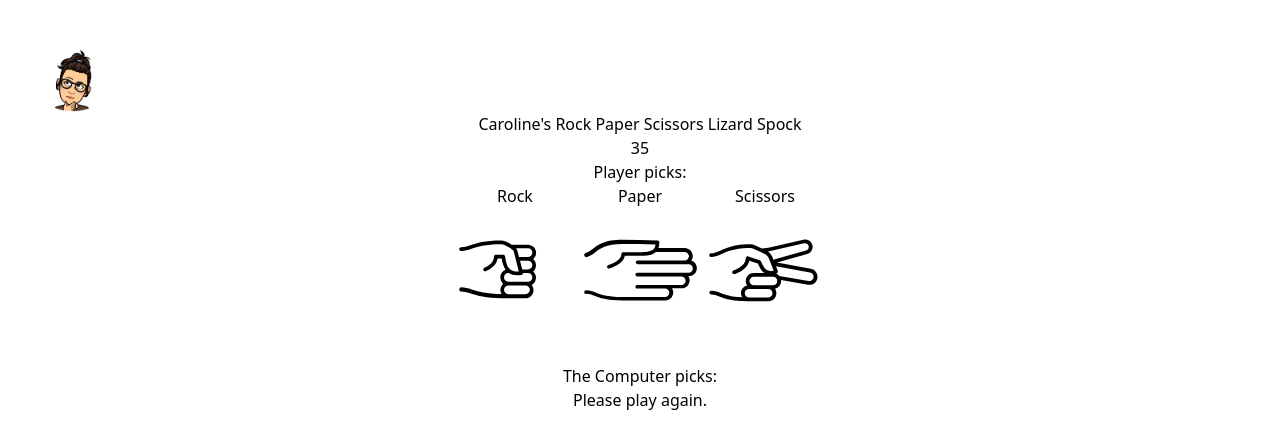
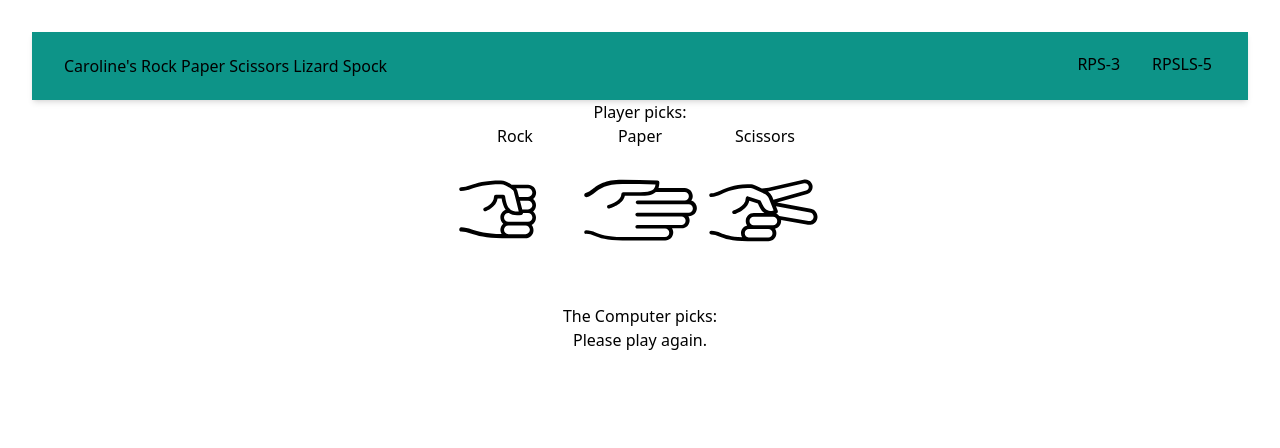
Before and after one commit to caro-turnbull/RockPaperScissorsLizardSpock, a React (Vite) app: page / in a window 1280 px wide. Shown: the top 448 px of the page. Built offline with nearby package versions, Linux system fonts and the light colour scheme.

Commit message:
restarting point to work on tailwind

```diff
--- a/package.json
+++ b/package.json
@@ -12,6 +12,8 @@
   "dependencies": {
     "@emotion/react": "^11.11.1",
     "@emotion/styled": "^11.11.0",
+    "@heroicons/react": "^2.1.3",
+    "@material-tailwind/react": "^2.1.9",
     "@mui/icons-material": "^5.14.18",
     "@mui/material": "^5.14.18",
     "bootstrap": "^5.3.3",
--- a/src/App.jsx
+++ b/src/App.jsx
@@ -8,6 +8,8 @@ import UserPick from './Components/UserPick';
 import NavBar from './Components/NavBar';
 import CompPick from './Components/ComputerPick';
 import Results from './Components/Results';
+import NavBar2 from './Components/NavBar2';
+import './index.css';
 
 function App() {
 
@@ -15,7 +17,8 @@ function App() {
     <>
       <div className="container mx-auto">
 
-      <NavBar />
+        {/* <NavBar /> */}
+        <NavBar2 />
         <div>
           <UserPick />
           <CompPick />
--- /dev/null
+++ b/src/Components/NavBar2.jsx
@@ -0,0 +1,82 @@
+import { useState, useEffect } from "react";
+import {
+  Navbar,
+  MobileNav,
+  Typography,
+  Button,
+  IconButton,
+} from "@material-tailwind/react";
+
+export function NavBar2() {
+  const [openNav, setOpenNav] = useState(false);
+
+  useEffect(() => {
+    const handleResize = () => {
+      if (window.innerWidth >= 960) {
+        setOpenNav(false);
+      }
+    };
+
+    window.addEventListener("resize", handleResize);
+
+    return () => {
+      window.removeEventListener("resize", handleResize);
+    };
+  }, []);
+
+  const navList = (
+    <ul className="mt-2 mb-4 flex flex-col gap-2 lg:mb-0 lg:mt-0 lg:flex-row lg:items-center lg:gap-6">
+      <Typography
+        as="li"
+        variant="small"
+        color="blue-gray"
+        className="flex items-center gap-x-2 p-1 font-medium"
+      >
+        <a href="#" className="flex items-center">
+          RPS-3
+        </a>
+      </Typography>
+      <Typography
+        as="li"
+        variant="small"
+        color="blue-gray"
+        className="flex items-center gap-x-2 p-1 font-medium"
+      >
+        <a href="#" className="flex items-center">
+          RPSLS-5
+        </a>
+      </Typography>
+    </ul>
+  );
+
+
+
+  return (
+    <Navbar className="mx-auto max-w-screen-xl px-4 py-2 lg:px-8 lg:py-4 bg-teal-600 shadow-md">
+      <div className="container mx-auto flex justify-between text-red">
+        <Typography
+          as="a"
+          href="#"
+          className="mr-4 cursor-pointer py-1.5 font-medium"
+        >
+          Caroline's Rock Paper Scissors Lizard Spock
+        </Typography>
+
+        <div className=" lg:block">{navList}</div>
+        {/* <div className="hidden lg:block">{navList}</div> */}
+
+
+        <IconButton
+          className="lg:hidden"
+          onClick={() => setOpenNav(!openNav)}
+        >
+          <i className="fas fa-heart" />
+        </IconButton>
+      </div>
+      <MobileNav open={openNav}>
+        {navList}
+      </MobileNav>
+    </Navbar>
+  );
+}
+export default NavBar2;
--- a/src/index.css
+++ b/src/index.css
@@ -1,6 +1,8 @@
-@import "tailwindcss/base";
-@import "tailwindcss/components";
-@import "tailwindcss/utilities";
+/* index.css */
+@tailwind base;
+@tailwind components;
+@tailwind utilities;
+
 
 /*
 :root {
--- a/tailwind.config.js
+++ b/tailwind.config.js
@@ -1,6 +1,9 @@
 /** @type {import('tailwindcss').Config} */
 module.exports = {
-  content: ["./src/**/*.{js,jsx,ts,tsx}"],
+  content: [
+    './src/**/*.{js,jsx,ts,tsx}',
+    './index.html',
+  ],
   theme: {
     extend: {},
   },
```
Also changed, not shown: 1 other file (tests, documents, lock files or other folders). Lines whose indentation alone changed are shown as unchanged.
